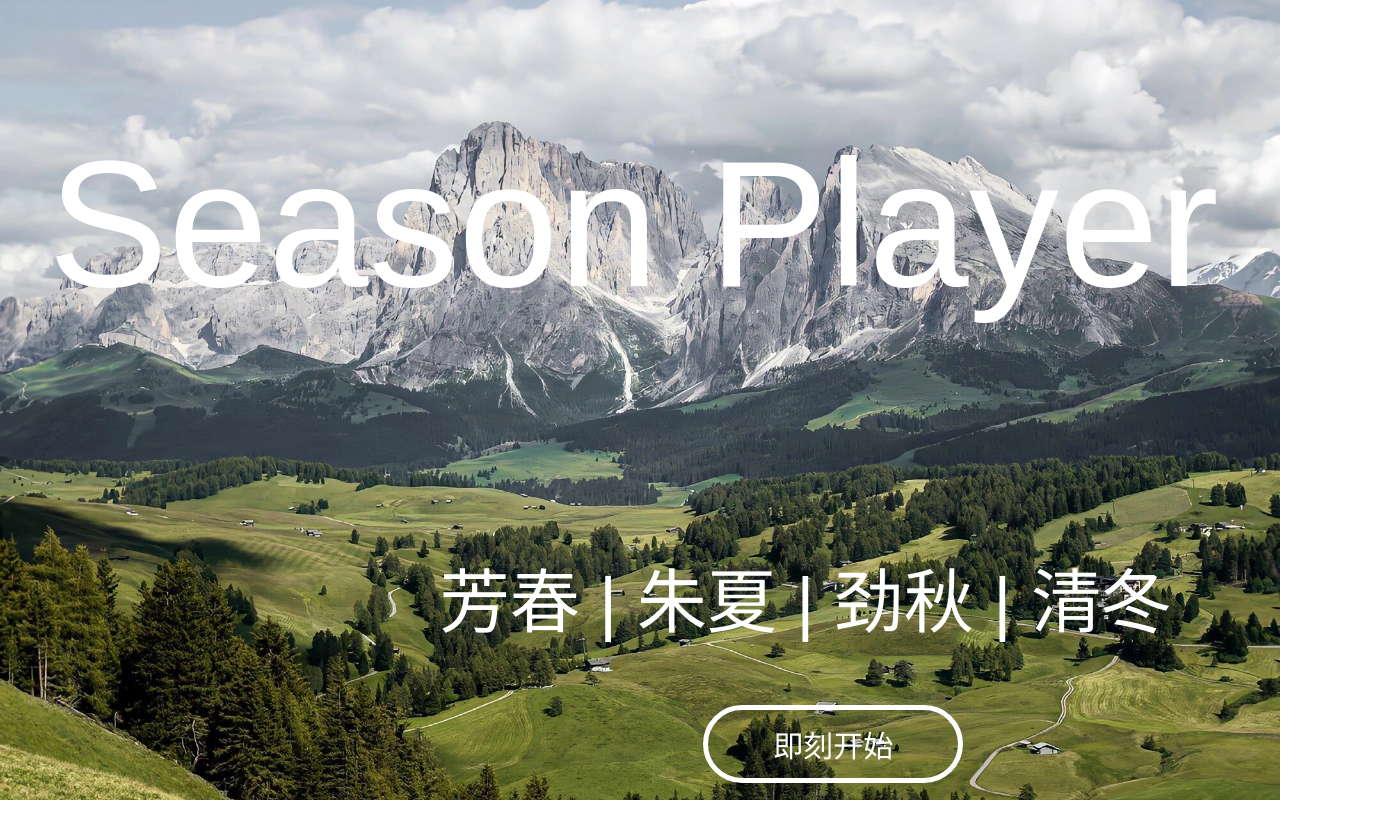
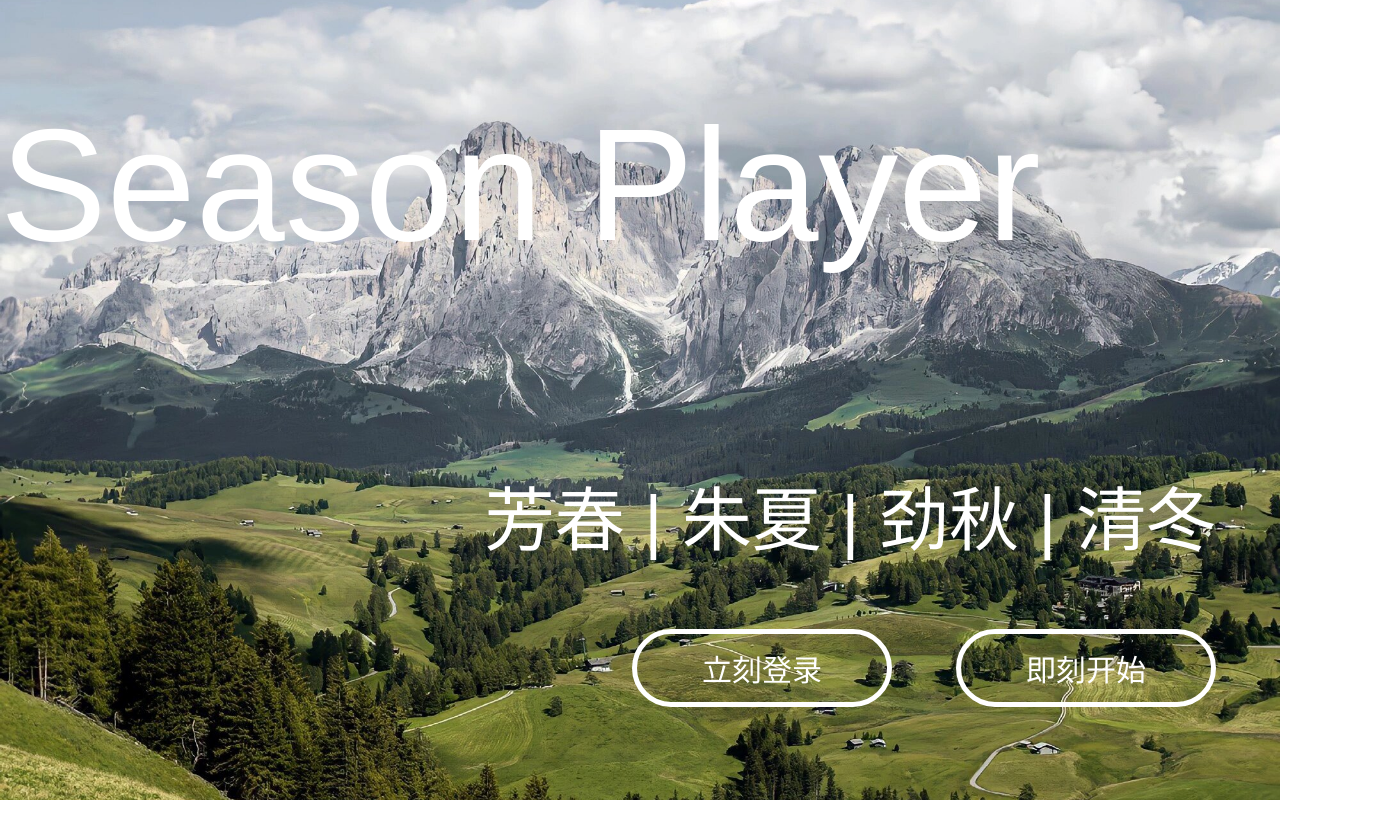
Before and after one commit to LovelyToaster/Season-Player, a Vue app: page / in a window 1280 px wide. Shown: the top 838 px of the page, 1388 px wide, since content can reach past the window. After the commit the page ends 800 px from the top, so only its background shows below. Built offline with nearby package versions, Linux system fonts and the light colour scheme; no server answers.

Commit message:
perf: 主页布局优化

```diff
--- a/index.html
+++ b/index.html
@@ -5,6 +5,11 @@
     <link rel="icon" href="/favicon.ico">
     <meta name="viewport" content="width=device-width, initial-scale=1.0">
     <title>Vite App</title>
+    <style>
+          body{
+              margin: 0;
+          }
+    </style>
   </head>
   <body>
     <div id="app"></div>
--- a/src/views/HomeView.vue
+++ b/src/views/HomeView.vue
@@ -1,10 +1,14 @@
 <template>
+  <div class="context">
     <img class="back" src="../assets/images/green02.JPG" alt="homeImg">
     <p class="Text1">Season Player</p>
+    <div>
       <p class="Text2">芳春 | 朱夏 | 劲秋 | 清冬</p>
       <div class="buttonBox">
         <button class="start" @click="start()">即刻开始</button>
         <button class="login" @click="login()">立刻登录</button>
+      </div>
+    </div>
   </div>
 </template>
 
@@ -29,6 +33,18 @@ const login = () => {
 </script>
 
 <style scoped>
+* {
+  margin: 0;
+  padding: 0;
+}
+
+.context {
+  display: flex;
+  flex-direction: column;
+  justify-content: space-around;
+  height: 100dvh
+}
+
 .back {
   position: fixed;
   top: 0;
@@ -40,12 +56,9 @@ const login = () => {
 }
 
 .Text1 {
-  margin: 120px 0 0 40px;
-  width: 1340px;
-  height: 300px;
   color: rgb(255, 255, 255);
   font-family: 思源黑体, sans-serif;
-  font-size: 180px;
+  font-size: 160px;
   text-align: left;
   opacity: 0;
   animation: slide-in-left 1s ease-in-out forwards;
@@ -53,8 +66,7 @@ const login = () => {
 }
 
 .Text2 {
-  margin: 10% 8% 0 0;
-  height: 130px;
+  margin-right: 5%;
   color: rgb(255, 255, 255);
   font-family: 思源黑体, sans-serif;
   font-size: 70px;
@@ -87,11 +99,13 @@ const login = () => {
 }
 
 .buttonBox {
-  margin-left: 55%;
+  margin-top: 5%;
+  display: flex;
+  flex-direction: row-reverse;
 }
 
 .start, .login {
-  margin: 5% 14% 0 0;
+  margin-right: 5%;
   width: 260px;
   height: 78px;
   font-size: 30px;
```
Lines whose indentation alone changed are shown as unchanged.
